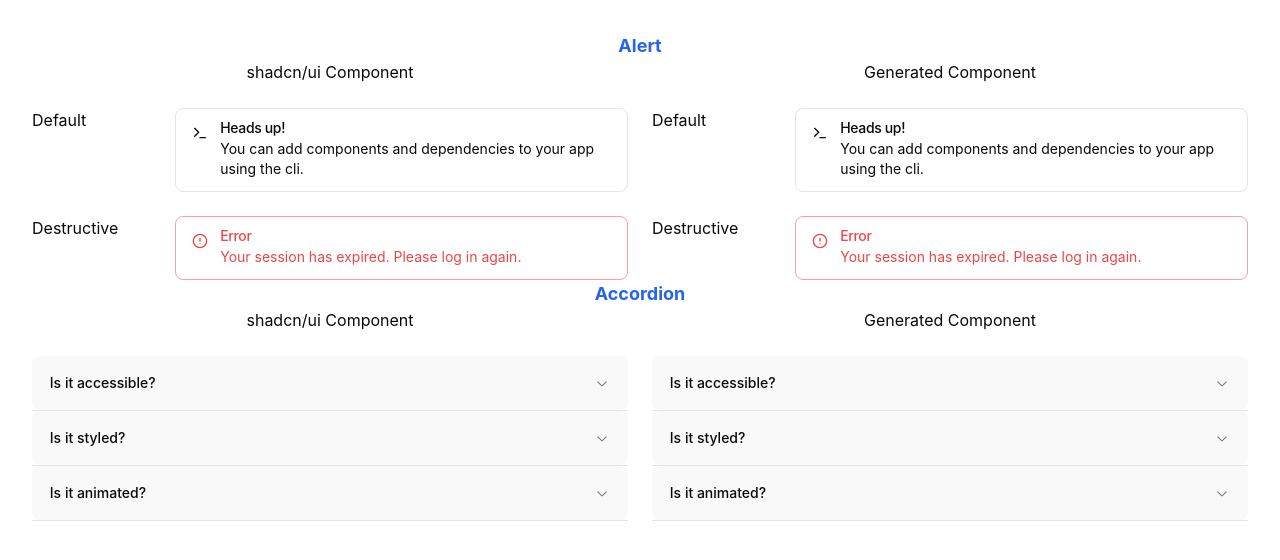
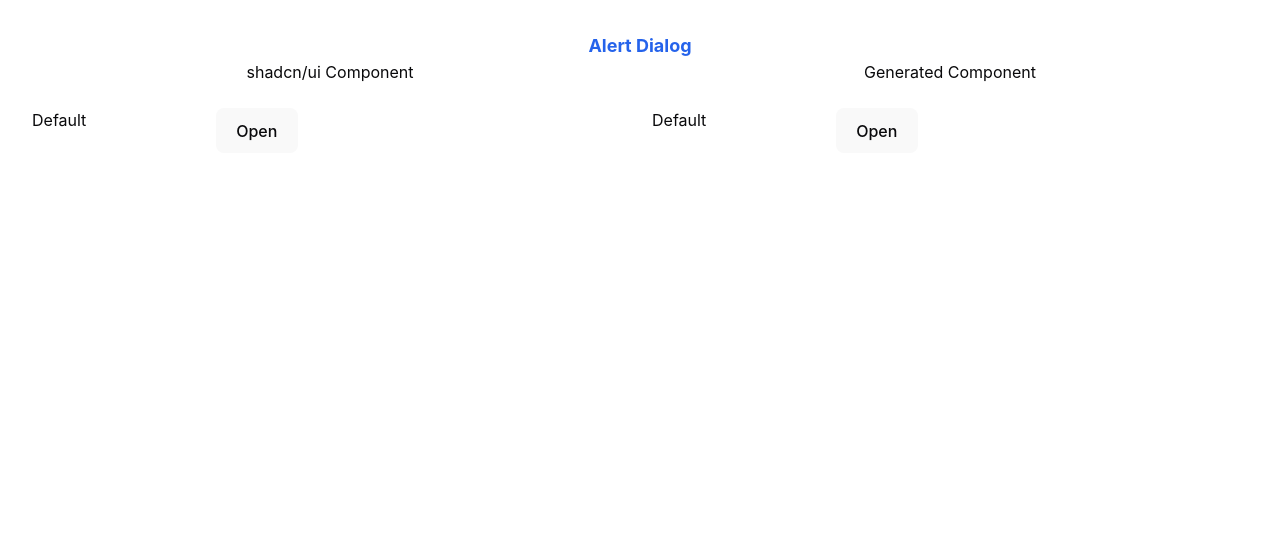
Before and after one commit to mdharanizakapps/react-base-source-code, a React (Vite) app: page / in a window 1280 px wide. Shown: the top 560 px of the page. Built offline with nearby package versions, Linux system fonts and the light colour scheme.

Commit message:
Updated AlertDialog COmponent

```diff
--- a/src/App.tsx
+++ b/src/App.tsx
@@ -1,8 +1,9 @@
 import React from 'react'; // Import React
 import './App.css';
 import './index.css'; // Import your Tailwind CSS file
-import { AlertComponent } from './components/ui_library_components/AlertComponent';
-import { AccordionComponent } from './components/ui_library_components/AccordionComponent';
+// import { AlertComponent } from './components/ui_library_components/AlertComponent';
+// import { AccordionComponent } from './components/ui_library_components/AccordionComponent';
+import { AlertDialogComponent } from './components/ui_library_components/AlertDialogComponent';
 
 function App() {
 
@@ -10,7 +11,7 @@
   return (
     <>
       <div>
-        <div className='text-center text-lg font-bold text-blue-600'>
+        {/* <div className='text-center text-lg font-bold text-blue-600'>
           Alert
         </div>
         <div>
@@ -22,6 +23,13 @@
         </div>
         <div>
           <AccordionComponent />
+        </div> */}
+
+        <div className='text-center text-lg font-bold text-blue-600'>
+          Alert Dialog
+        </div>
+        <div>
+          <AlertDialogComponent />
         </div>
 
       </div>
--- a/src/components/ui/aspect-ratio.tsx
+++ /dev/null
@@ -1,5 +0,0 @@
-import * as AspectRatioPrimitive from "@radix-ui/react-aspect-ratio"
-
-const AspectRatio = AspectRatioPrimitive.Root
-
-export { AspectRatio }
--- /dev/null
+++ b/src/components/ui_library_components/AlertDialogComponent.tsx
@@ -0,0 +1,75 @@
+import React from "react"
+import {
+    AlertDialog,
+    AlertDialogAction,
+    AlertDialogCancel,
+    AlertDialogContent,
+    AlertDialogDescription,
+    AlertDialogFooter,
+    AlertDialogHeader,
+    AlertDialogTitle,
+    AlertDialogTrigger,
+} from "../ui/alert-dialog"
+
+export const AlertDialogComponent = () => {
+    return (
+        <div className="flex gap-6 w-full">
+
+            <div className="flex flex-col gap-6 w-1/2">
+                <div className="text-center">
+                    shadcn/ui Component
+                </div>
+
+                <div className="flex gap-6">
+                    <div className="w-40">
+                        Default
+                    </div>
+                    <AlertDialog>
+                        <AlertDialogTrigger>Open</AlertDialogTrigger>
+                        <AlertDialogContent>
+                            <AlertDialogHeader>
+                                <AlertDialogTitle>Are you absolutely sure?</AlertDialogTitle>
+                                <AlertDialogDescription>
+                                    This action cannot be undone. This will permanently delete your account
+                                    and remove your data from our servers.
+                                </AlertDialogDescription>
+                            </AlertDialogHeader>
+                            <AlertDialogFooter>
+                                <AlertDialogCancel>Cancel</AlertDialogCancel>
+                                <AlertDialogAction>Continue</AlertDialogAction>
+                            </AlertDialogFooter>
+                        </AlertDialogContent>
+                    </AlertDialog>
+
+                </div>
+
+            </div>
+            <div className="flex flex-col gap-6 w-1/2">
+                <div className="text-center">
+                    Generated Component
+                </div>
+                <div className="flex gap-6">
+                    <div className="w-40">
+                        Default
+                    </div>
+                    <AlertDialog>
+                        <AlertDialogTrigger>Open</AlertDialogTrigger>
+                        <AlertDialogContent>
+                            <AlertDialogHeader>
+                                <AlertDialogTitle>Are you absolutely sure?</AlertDialogTitle>
+                                <AlertDialogDescription>
+                                    This action cannot be undone. This will permanently delete your account
+                                    and remove your data from our servers.
+                                </AlertDialogDescription>
+                            </AlertDialogHeader>
+                            <AlertDialogFooter>
+                                <AlertDialogCancel>Cancel</AlertDialogCancel>
+                                <AlertDialogAction>Continue</AlertDialogAction>
+                            </AlertDialogFooter>
+                        </AlertDialogContent>
+                    </AlertDialog>
+                </div>
+            </div>
+        </div>
+    )
+}
```
Also changed, not shown: src/components/ui_library_generated_components/AlertGenDialog.tsx (added).
